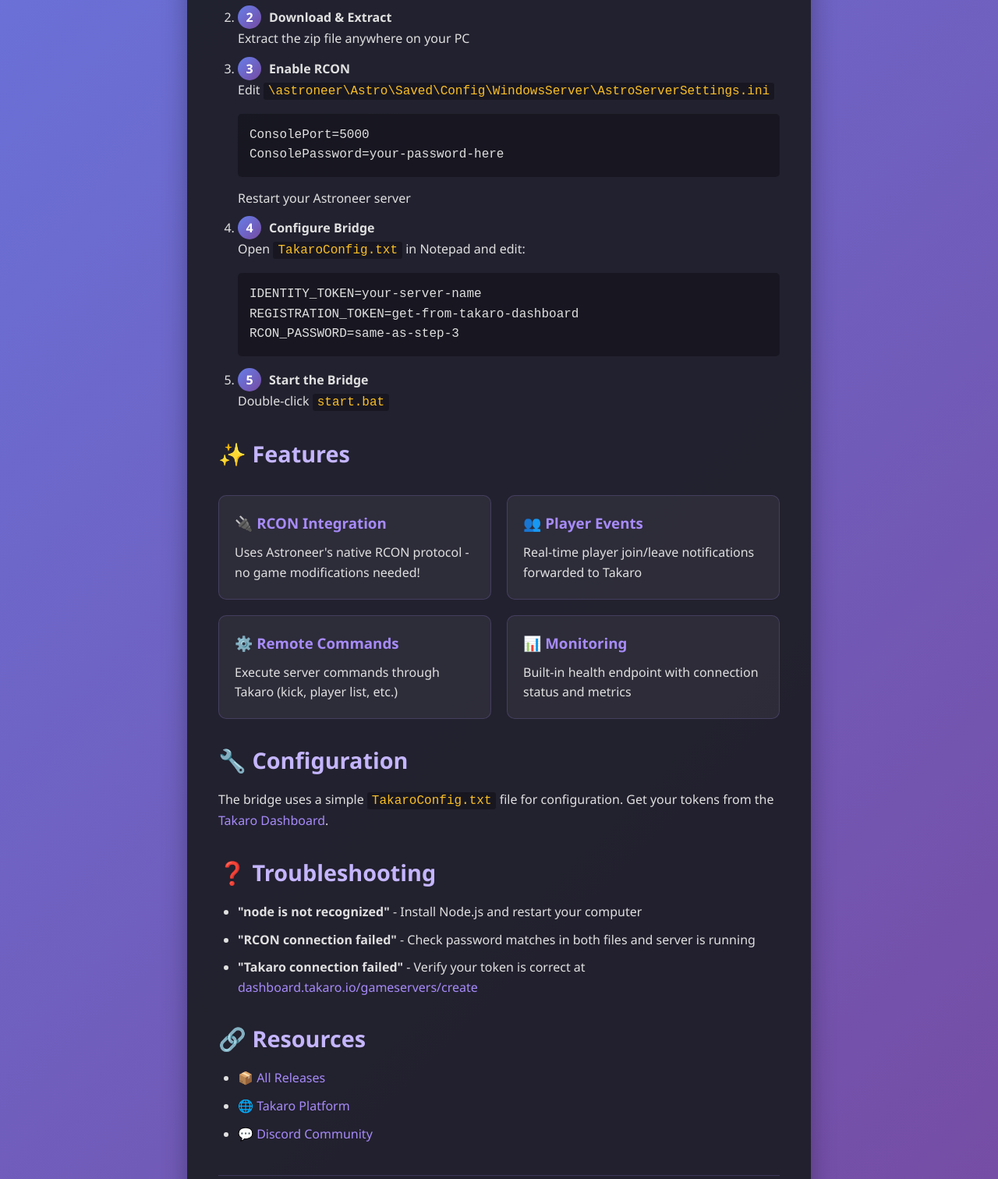
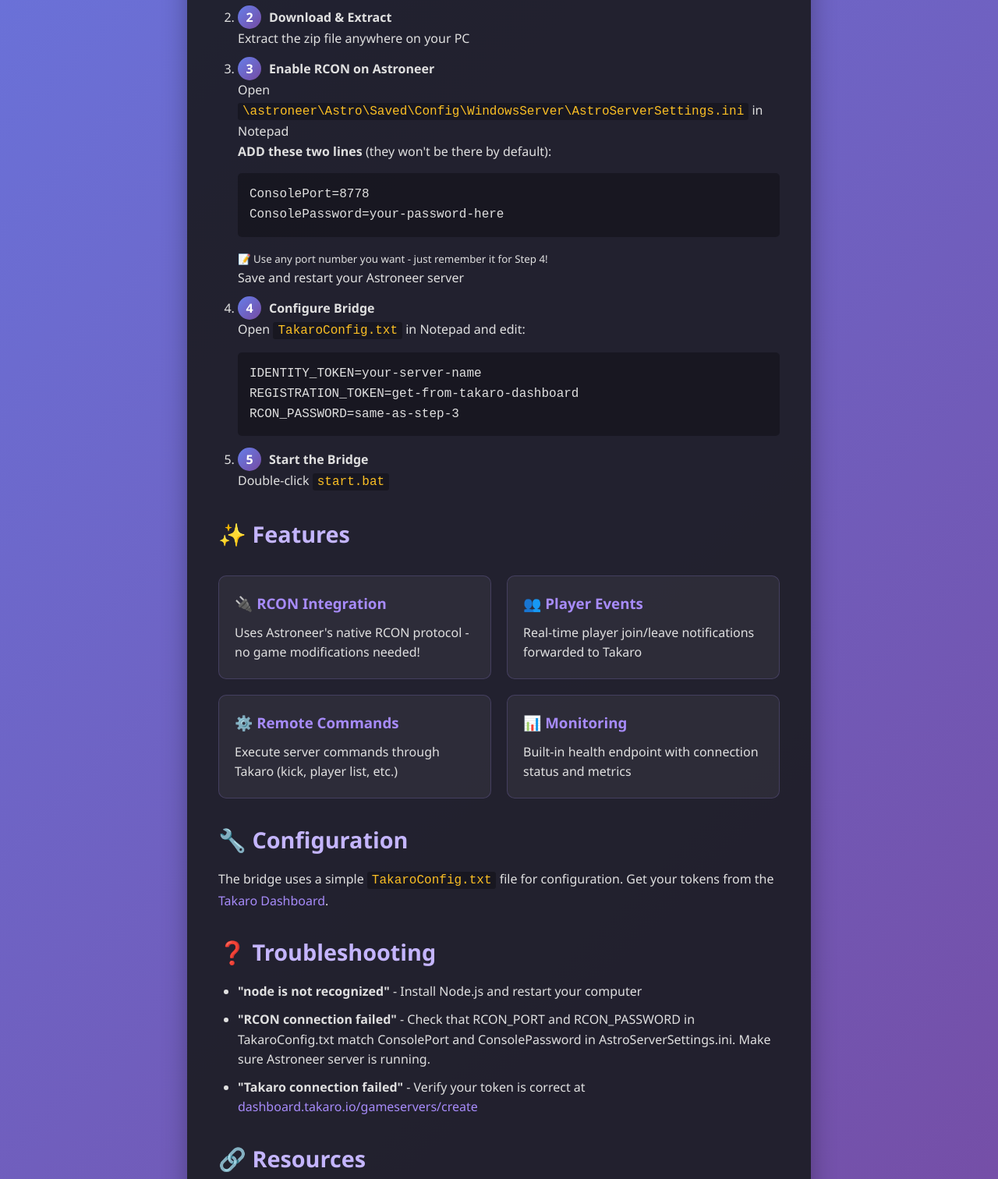
Before and after one commit to mad-001/takaro-astroneer-bridge, a website: page index.html in a window 1280 px wide. Shown: the part 1069-2581 px from the top of the page at 78% size. Drawn offline with Linux system fonts and the light colour scheme.

Commit message:
docs: clarify RCON configuration must be ADDED
Made it crystal clear:
- ConsolePort/ConsolePassword don't exist by default - must ADD them
- Port numbers must MATCH between both files
- Added RCON_PORT to Step 4 configuration
- Emphasized port matching with warning icon

Fixes confusion about missing settings in AstroServerSettings.ini

```diff
--- a/index.html
+++ b/index.html
@@ -200,11 +200,13 @@
             <li><strong><span class="step-number">2</span>Download & Extract</strong><br>
                 Extract the zip file anywhere on your PC
             </li>
-            <li><strong><span class="step-number">3</span>Enable RCON</strong><br>
-                Edit <code>\astroneer\Astro\Saved\Config\WindowsServer\AstroServerSettings.ini</code>
-                <pre><code>ConsolePort=5000
+            <li><strong><span class="step-number">3</span>Enable RCON on Astroneer</strong><br>
+                Open <code>\astroneer\Astro\Saved\Config\WindowsServer\AstroServerSettings.ini</code> in Notepad<br>
+                <strong>ADD these two lines</strong> (they won't be there by default):
+                <pre><code>ConsolePort=8778
 ConsolePassword=your-password-here</code></pre>
-                Restart your Astroneer server
+                <small>📝 Use any port number you want - just remember it for Step 4!</small><br>
+                Save and restart your Astroneer server
             </li>
             <li><strong><span class="step-number">4</span>Configure Bridge</strong><br>
                 Open <code>TakaroConfig.txt</code> in Notepad and edit:
@@ -243,7 +245,7 @@
         <h2>❓ Troubleshooting</h2>
         <ul>
             <li><strong>"node is not recognized"</strong> - Install Node.js and restart your computer</li>
-            <li><strong>"RCON connection failed"</strong> - Check password matches in both files and server is running</li>
+            <li><strong>"RCON connection failed"</strong> - Check that RCON_PORT and RCON_PASSWORD in TakaroConfig.txt match ConsolePort and ConsolePassword in AstroServerSettings.ini. Make sure Astroneer server is running.</li>
             <li><strong>"Takaro connection failed"</strong> - Verify your token is correct at <a href="https://dashboard.takaro.io/gameservers/create" target="_blank">dashboard.takaro.io/gameservers/create</a></li>
         </ul>
 
```
